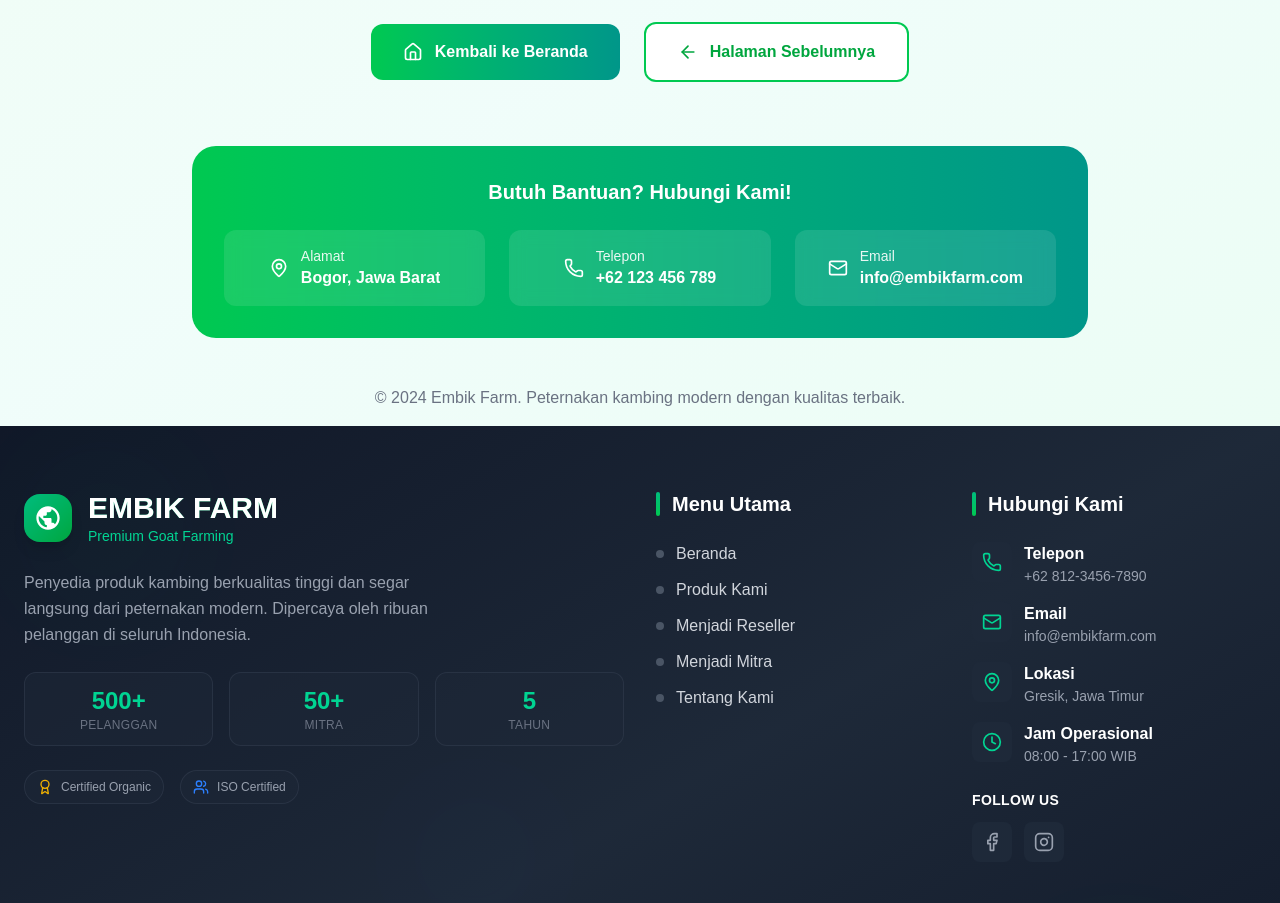
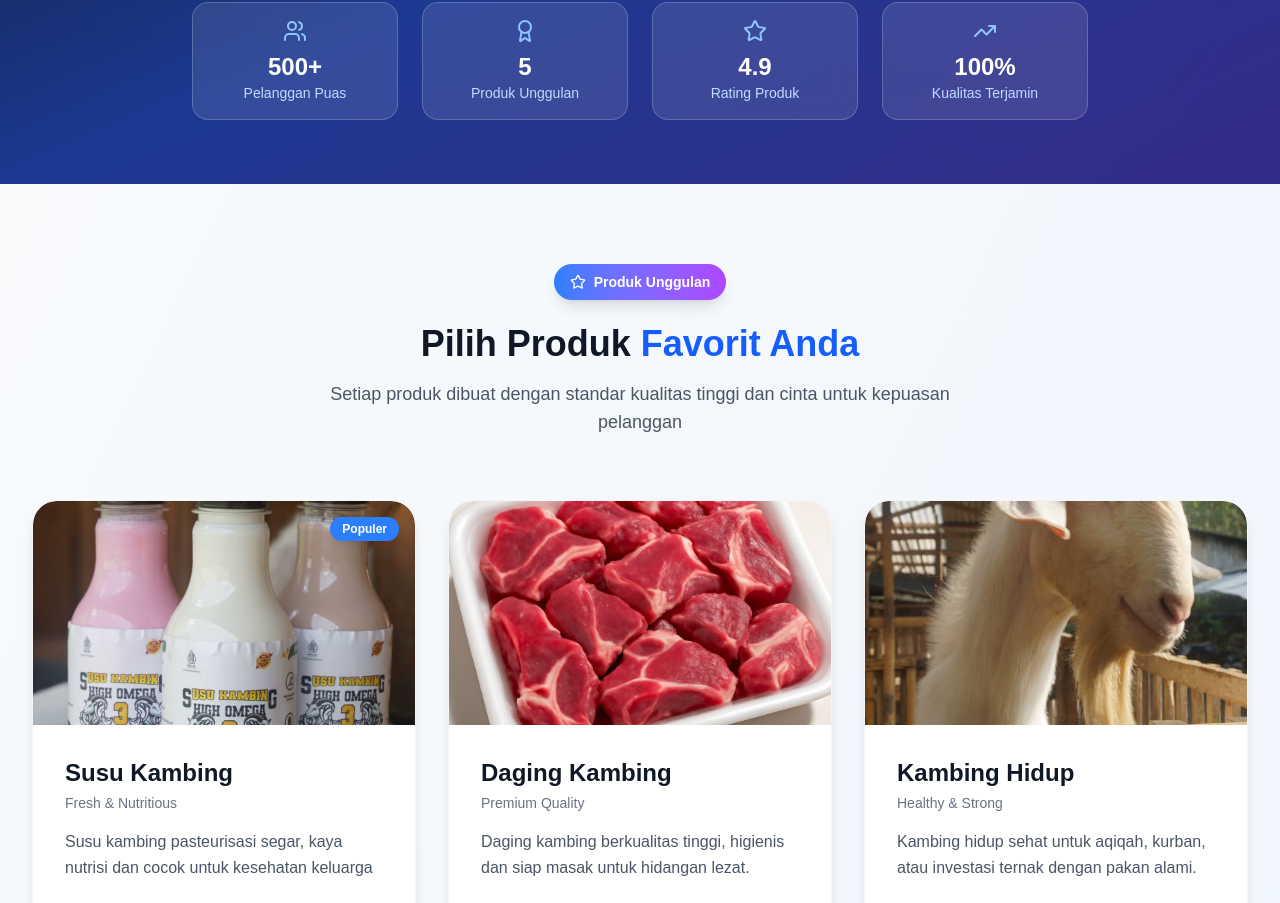
Before and after one commit to MRamadhan000/embik-farm-v1, a Next.js app in the folder frontend/: page /products in a window 1280 px wide. Before the commit this address had no page. Shown: the part 445-1348 px from the top of the page. Built offline with nearby package versions, Linux system fonts and the light colour scheme; a web font is replaced by a local one.

Commit message:
change Image into img

```diff
--- a/frontend/src/app/produk/page.tsx
+++ b/frontend/src/app/products/page.tsx
@@ -2,7 +2,6 @@
 
 import React, { useEffect, useState } from "react";
 import Link from "next/link";
-import Image from "next/image";
 import {
   Milk,
   Package,
@@ -64,7 +63,7 @@
       gradient: "from-blue-500 to-cyan-500",
       bgGradient: "from-blue-50 to-cyan-50",
       textColor: "text-blue-600",
-      link: "/produk/susu-kambing",
+      link: "/products/susu-kambing",
       popular: true,
       features: ["Pasteurisasi", "Kaya Protein"],
     },
@@ -80,7 +79,7 @@
       gradient: "from-red-500 to-pink-500",
       bgGradient: "from-red-50 to-pink-50",
       textColor: "text-red-600",
-      link: "/produk/daging-segar",
+      link: "/products/daging-segar",
       features: ["Segar", "Higienis", "Siap Masak"],
     },
     {
@@ -95,7 +94,7 @@
       gradient: "from-green-500 to-emerald-500",
       bgGradient: "from-green-50 to-emerald-50",
       textColor: "text-green-600",
-      link: "/produk/kambing-hidup",
+      link: "/products/kambing-hidup",
       features: ["Sehat", "Pakan Alami", "Investasi"],
     },
     {
@@ -110,7 +109,7 @@
       gradient: "from-purple-500 to-pink-500",
       bgGradient: "from-purple-50 to-pink-50",
       textColor: "text-purple-600",
-      link: "/produk/ice-cream",
+      link: "/products/ice-cream",
       features: ["Rendah Lemak", "Rasa Alami", "Lembut"],
     },
     {
@@ -125,7 +124,7 @@
       gradient: "from-amber-500 to-orange-500",
       bgGradient: "from-amber-50 to-orange-50",
       textColor: "text-amber-600",
-      link: "/produk/kohemax",
+      link: "/products/kohemax",
       features: ["Organik", "Ramah Lingkungan"],
       new: true,
     },
@@ -279,13 +278,12 @@
                     {/* Product Image Section */}
                     <div className="relative h-40 sm:h-48 md:h-56 overflow-hidden rounded-t-2xl sm:rounded-t-3xl">
                       {!imageErrors[product.id] ? (
-                        <Image
+                        <img
                           src={product.image}
                           alt={product.imageAlt}
-                          fill
-                          className="object-cover group-hover:scale-110 transition-transform duration-700"
+                          className="w-full h-full object-cover group-hover:scale-110 transition-transform duration-700"
                           onError={() => handleImageError(product.id)}
-                          sizes="(max-width: 640px) 100vw, (max-width: 1024px) 50vw, 33vw"
+                          loading="lazy"
                         />
                       ) : (
                         // Fallback when image fails to load
--- a/frontend/src/components/Hero.tsx
+++ b/frontend/src/components/Hero.tsx
@@ -2,7 +2,6 @@
 
 import React, { useEffect, useState } from "react";
 import Link from "next/link";
-import Image from "next/image";
 
 const Hero = () => {
     const [isLoaded, setIsLoaded] = useState(false);
@@ -37,16 +36,13 @@
             {/* Background Image */}
             <div className="absolute inset-0 z-0">
                 {!imageError && (
-                    <Image
+                    <img
                         src="/images/hero/heroBg.jpg"
                         alt="Hero Background"
-                        fill
-                        className={`object-cover transition-opacity duration-500 ${
+                        className={`absolute inset-0 w-full h-full object-cover transition-opacity duration-500 ${
                             imageLoaded ? 'opacity-20' : 'opacity-0'
                         }`}
-                        priority
-                        quality={85}
-                        sizes="100vw"
+                        loading="eager"
                         onLoad={() => {
                             setImageLoaded(true);
                             console.log('Hero image loaded successfully');
--- a/frontend/src/components/Navbar.tsx
+++ b/frontend/src/components/Navbar.tsx
@@ -1,14 +1,14 @@
 "use client";
 import { useState } from "react";
 import Link from "next/link";
-import Image from "next/image";
 
 const Navbar = () => {
   const [isOpen, setIsOpen] = useState(false);
+  const [logoError, setLogoError] = useState(false);
 
   const navLinks = [
     { label: "Home", href: "/" },
-    { label: "Product", href: "/produk" },
+    { label: "Product", href: "/products" },
     { label: "About Us", href: "/about-us" },
     { label: "Kontak", href: "/contact" },
   ];
@@ -38,14 +38,26 @@
             {/* LEFT - Logo */}
             <Link href="/" className="flex items-center space-x-3 group">
               <div className="relative w-10 h-10 rounded-xl overflow-hidden shadow-md group-hover:shadow-lg transform group-hover:scale-105 transition-all duration-200">
-                <Image
-                  src="/images/logo.jpg"
-                  alt="Embik Farm Logo"
-                  fill
-                  className="object-cover"
-                  priority
-                  sizes="40px"
-                />
+                {!logoError ? (
+                  <img
+                    src="/images/logo.jpg"
+                    alt="Embik Farm Logo"
+                    className="w-full h-full object-cover"
+                    loading="eager"
+                    onError={() => {
+                      console.error('Logo failed to load');
+                      setLogoError(true);
+                    }}
+                    onLoad={() => {
+                      console.log('Logo loaded successfully');
+                    }}
+                  />
+                ) : (
+                  // Fallback logo jika gambar gagal load
+                  <div className="w-full h-full bg-gradient-to-br from-green-500 to-green-600 flex items-center justify-center">
+                    <span className="text-white font-bold text-sm">EF</span>
+                  </div>
+                )}
               </div>
               <span className="font-bold text-xl text-gray-800 tracking-tight group-hover:text-green-700 transition-colors duration-200">
                 Embik Farm
--- a/frontend/src/components/OurProducts.tsx
+++ b/frontend/src/components/OurProducts.tsx
@@ -1,17 +1,26 @@
 "use client";
 import React, { useState } from "react";
 import Link from "next/link";
-import Image from "next/image";
 import { FaGlassWhiskey, FaDrumstickBite, FaLeaf } from "react-icons/fa";
 import { CheckCircle, ArrowRight, ImageIcon, Package } from "lucide-react";
 import SectionHeader from "@/components/SectionHeader";
 
 export default function OurProducts() {
   const [imageErrors, setImageErrors] = useState<Record<string, boolean>>({});
+  const [imageLoaded, setImageLoaded] = useState<Record<string, boolean>>({});
   const [hoveredProduct, setHoveredProduct] = useState<string | null>(null);
 
   const handleImageError = (productId: string) => {
+    console.error(`Product image failed to load: ${productId}`);
     setImageErrors((prev) => ({
+      ...prev,
+      [productId]: true,
+    }));
+  };
+
+  const handleImageLoad = (productId: string) => {
+    console.log(`Product image loaded successfully: ${productId}`);
+    setImageLoaded((prev) => ({
       ...prev,
       [productId]: true,
     }));
@@ -31,7 +40,7 @@
       gradient: "from-emerald-500 to-teal-600",
       bgGradient: "from-emerald-50 to-teal-50",
       textColor: "text-emerald-600",
-      link: "/produk/susu-kambing",
+      link: "/products/susu-kambing",
       badge: "Fresh",
       popular: true,
       price: "Rp 25.000/L",
@@ -50,7 +59,7 @@
       gradient: "from-rose-500 to-pink-600",
       bgGradient: "from-rose-50 to-pink-50",
       textColor: "text-rose-600",
-      link: "/produk/daging-segar",
+      link: "/products/daging-segar",
       badge: "Premium",
       price: "Rp 80.000/kg",
       features: ["Segar", "Higienis", "Siap Masak"],
@@ -68,7 +77,7 @@
       gradient: "from-lime-500 to-green-600",
       bgGradient: "from-lime-50 to-green-50",
       textColor: "text-lime-600",
-      link: "/produk/kohemax",
+      link: "/products/kohemax",
       badge: "Eco-Friendly",
       new: true,
       price: "Rp 15.000/kg",
@@ -105,13 +114,15 @@
                   {/* Product Image Section - IMPROVED */}
                   <div className="relative h-56 sm:h-64 md:h-72 overflow-hidden rounded-t-2xl sm:rounded-t-3xl bg-gradient-to-br from-gray-50 to-gray-100">
                     {!imageErrors[product.id] ? (
-                      <Image
+                      <img
                         src={product.image}
                         alt={product.imageAlt}
-                        fill
-                        className="object-cover group-hover:scale-110 transition-transform duration-700"
+                        className={`absolute inset-0 w-full h-full object-cover group-hover:scale-110 transition-all duration-700 ${
+                          imageLoaded[product.id] ? 'opacity-100' : 'opacity-0'
+                        }`}
+                        loading={index === 0 ? "eager" : "lazy"}
                         onError={() => handleImageError(product.id)}
-                        sizes="(max-width: 640px) 100vw, (max-width: 1024px) 50vw, 33vw"
+                        onLoad={() => handleImageLoad(product.id)}
                       />
                     ) : (
                       // Fallback when image fails to load
@@ -123,6 +134,16 @@
                           <p className="text-sm sm:text-base font-medium opacity-80">
                             {product.title}
                           </p>
+                        </div>
+                      </div>
+                    )}
+
+                    {/* Loading Skeleton */}
+                    {!imageLoaded[product.id] && !imageErrors[product.id] && (
+                      <div className="absolute inset-0 bg-gradient-to-br from-gray-200 to-gray-300 animate-pulse flex items-center justify-center">
+                        <div className="text-gray-400">
+                          <ImageIcon className="w-12 sm:w-16 h-12 sm:h-16 mx-auto mb-2" />
+                          <p className="text-xs sm:text-sm">Loading...</p>
                         </div>
                       </div>
                     )}
```
Also changed, not shown: frontend/src/app/mitra/page.tsx (line endings or trailing spaces), frontend/src/app/products/daging-segar/page.tsx (renamed from frontend/src/app/produk/daging-segar/page.tsx), frontend/src/app/products/ice-cream/page.tsx (renamed from frontend/src/app/produk/ice-cream/page.tsx), frontend/src/app/products/kambing-hidup/page.tsx (renamed from frontend/src/app/produk/kambing-hidup/page.tsx), frontend/src/app/products/kohemax/page.tsx (renamed from frontend/src/app/produk/kohemax/page.tsx), frontend/src/app/products/susu-kambing/page.tsx (renamed from frontend/src/app/produk/susu-kambing/page.tsx).
